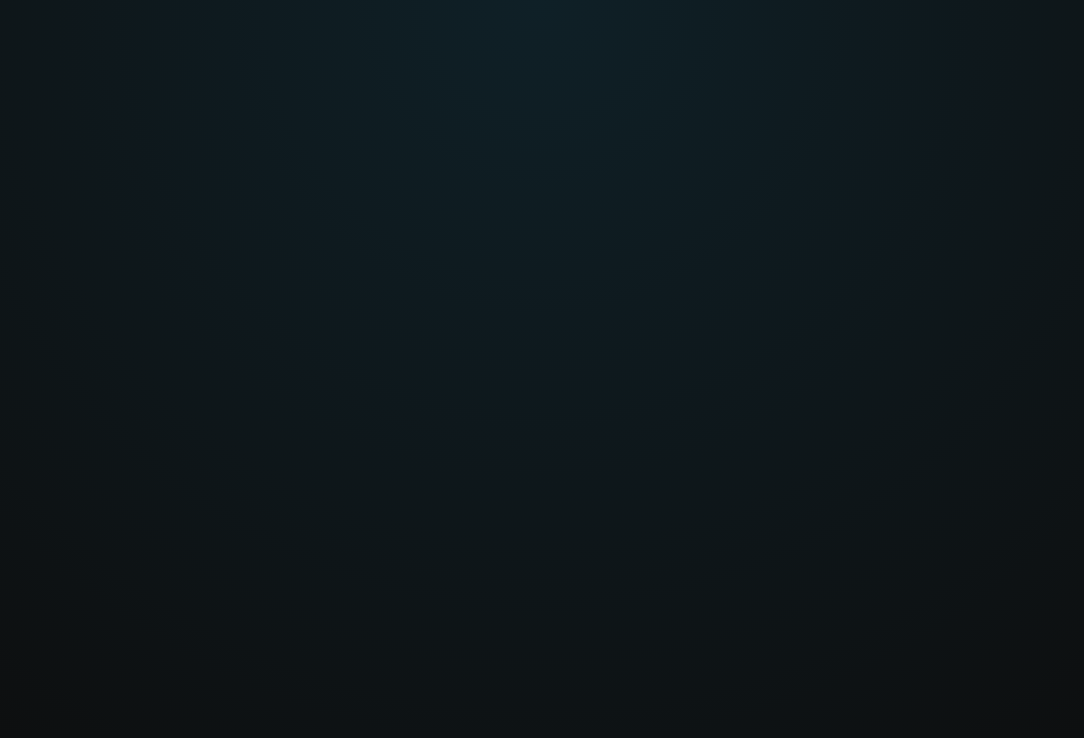
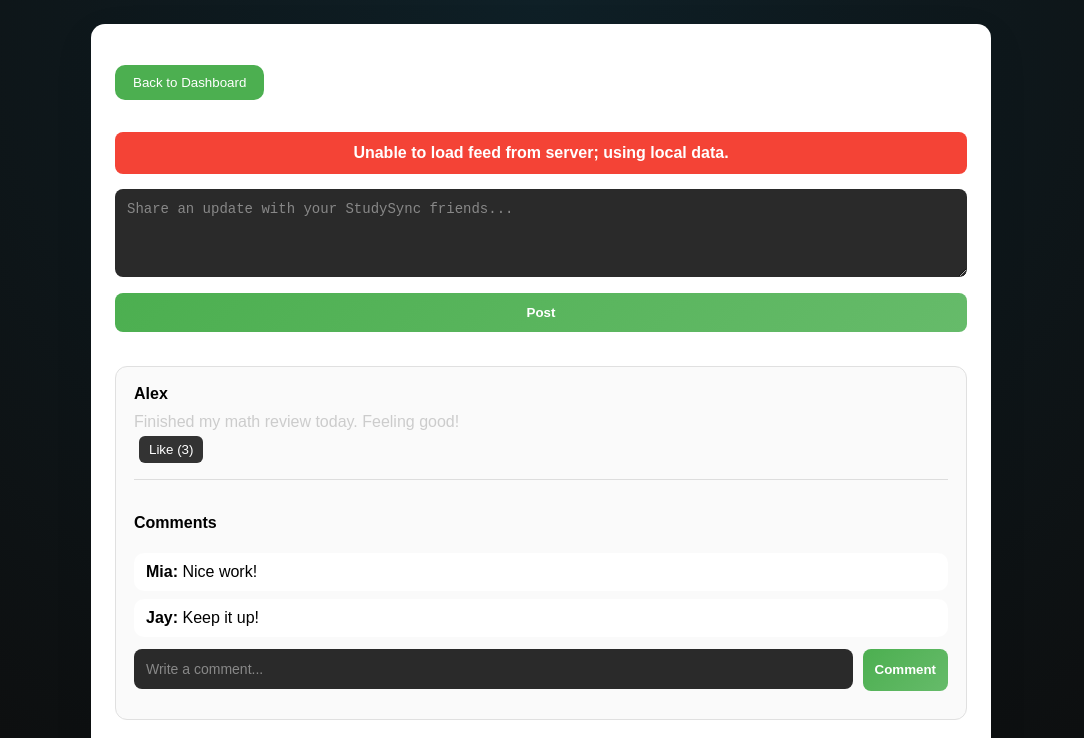
Before and after one commit to NetoCruzzz/studysync, a React (Create React App) app in the folder frontend/: page /feed in a window 1280 px wide. Before the commit this address had no page. Shown: the top 738 px of the page, without its empty margins (99-1183 px from the left). Built offline with nearby package versions, Linux system fonts and the light colour scheme; no server answers.

Commit message:
finisned up sprint 4-frontend: added feed, comments, and dashboard navigation

```diff
--- a/frontend/src/App.css
+++ b/frontend/src/App.css
@@ -146,3 +146,113 @@ p {
   background: #333;
   margin: 15px 0;
 }
+
+/* MESSAGES */
+.message {
+  padding: 12px;
+  border-radius: 8px;
+  margin-bottom: 15px;
+  font-weight: bold;
+  text-align: center;
+}
+
+.message.success {
+  background-color: #4caf50;
+  color: white;
+}
+
+.message.error {
+  background-color: #f44336;
+  color: white;
+}
+
+/* FEED */
+.feed-container {
+  display: flex;
+  justify-content: center;
+  padding: 24px;
+}
+
+.feed-card {
+  width: min(100%, 900px);
+  background: #fff;
+  border-radius: 14px;
+  box-shadow: 0 14px 40px rgba(0, 0, 0, 0.08);
+  padding: 24px;
+}
+
+.feed-header {
+  display: flex;
+  align-items: center;
+  justify-content: space-between;
+  gap: 16px;
+  margin-bottom: 16px;
+}
+
+.feed-post {
+  border: 1px solid #e0e0e0;
+  border-radius: 12px;
+  padding: 18px;
+  margin-bottom: 18px;
+  background: #fafafa;
+}
+
+.post-header {
+  margin-bottom: 10px;
+}
+
+.comments-section {
+  margin-top: 16px;
+  padding-top: 12px;
+  border-top: 1px solid #ddd;
+}
+
+.comment-item {
+  background: #fff;
+  padding: 10px 12px;
+  border-radius: 10px;
+  margin-bottom: 8px;
+}
+
+.comment-input-row {
+  display: grid;
+  grid-template-columns: 1fr auto;
+  gap: 10px;
+  margin-top: 12px;
+}
+
+.new-post-section {
+  margin-bottom: 24px;
+}
+
+.dashboard-actions {
+  display: flex;
+  gap: 14px;
+  flex-wrap: wrap;
+  margin-top: 16px;
+}
+
+.nav-button {
+  padding: 10px 18px;
+  background: #4caf50;
+  color: white;
+  border: none;
+  border-radius: 10px;
+  cursor: pointer;
+  text-decoration: none;
+  display: inline-flex;
+  align-items: center;
+  justify-content: center;
+}
+
+.nav-button:hover {
+  background: #3b8b3f;
+}
+
+.empty-state {
+  color: #555;
+  padding: 14px;
+  background: #f5f5f5;
+  border-radius: 10px;
+  text-align: center;
+}
--- a/frontend/src/App.js
+++ b/frontend/src/App.js
@@ -3,7 +3,7 @@ import { BrowserRouter as Router, Routes, Route } from 'react-router-dom';
 import Login from './Login';
 import Register from './Register';
 import Dashboard from './Dashboard';
-import Profile from './Profile';
+import Feed from './Feed';
 
 function App() {
   return (
@@ -12,7 +12,7 @@ function App() {
         <Route path="/" element={<Login />} />
         <Route path="/register" element={<Register />} />
         <Route path="/dashboard" element={<Dashboard />} />
-        <Route path="/profile" element={<Profile />} />
+        <Route path="/feed" element={<Feed />} />
       </Routes>
     </Router>
   );
--- /dev/null
+++ b/frontend/src/Feed.js
@@ -0,0 +1,234 @@
+import React, { useEffect, useState } from 'react';
+import { useNavigate } from 'react-router-dom';
+import './App.css';
+
+const defaultPosts = [
+  {
+    id: 1,
+    author: 'Alex',
+    content: 'Finished my math review today. Feeling good!',
+    comments: [
+      { id: 11, author: 'Mia', text: 'Nice work!' },
+      { id: 12, author: 'Jay', text: 'Keep it up!' }
+    ],
+    likes: 3,
+    likedByMe: false
+  },
+  {
+    id: 2,
+    author: 'Sofia',
+    content: 'Anyone want to join a study session for biology?',
+    comments: [{ id: 21, author: 'Noah', text: 'Count me in!' }],
+    likes: 1,
+    likedByMe: false
+  }
+];
+
+const STORAGE_KEY = 'studysync_feed_posts';
+
+function Feed() {
+  const [posts, setPosts] = useState(defaultPosts);
+  const [newPost, setNewPost] = useState('');
+  const [commentText, setCommentText] = useState({});
+  const [status, setStatus] = useState('');
+  const [loading, setLoading] = useState(true);
+  const [error, setError] = useState('');
+  const navigate = useNavigate();
+
+  useEffect(() => {
+    const stored = localStorage.getItem(STORAGE_KEY);
+    if (stored) {
+      setPosts(JSON.parse(stored));
+      setLoading(false);
+      return;
+    }
+
+    const loadFeed = async () => {
+      try {
+        const res = await fetch('http://localhost:5000/api/feed');
+        const data = await res.json();
+        if (res.ok) {
+          const serverPosts = Array.isArray(data.posts)
+            ? data.posts
+            : Array.isArray(data)
+            ? data
+            : defaultPosts;
+          setPosts(serverPosts);
+        }
+      } catch {
+        setError('Unable to load feed from server; using local data.');
+      } finally {
+        setLoading(false);
+      }
+    };
+
+    loadFeed();
+  }, []);
+
+  useEffect(() => {
+    localStorage.setItem(STORAGE_KEY, JSON.stringify(posts));
+  }, [posts]);
+
+  const showStatus = (message) => {
+    setStatus(message);
+    setTimeout(() => setStatus(''), 1800);
+  };
+
+  const handleCreatePost = async () => {
+    const trimmed = newPost.trim();
+    if (!trimmed) return;
+
+    const created = {
+      id: Date.now(),
+      author: 'You',
+      content: trimmed,
+      comments: [],
+      likes: 0,
+      likedByMe: false
+    };
+
+    setPosts((prev) => [created, ...prev]);
+    setNewPost('');
+    showStatus('Post created');
+
+    try {
+      await fetch('http://localhost:5000/api/feed', {
+        method: 'POST',
+        headers: { 'Content-Type': 'application/json' },
+        body: JSON.stringify({ content: trimmed })
+      });
+    } catch {
+      // frontend-only fallback
+    }
+  };
+
+  const handleAddComment = async (postId) => {
+    const text = (commentText[postId] || '').trim();
+    if (!text) return;
+
+    setPosts((prev) =>
+      prev.map((post) =>
+        post.id === postId
+          ? {
+              ...post,
+              comments: [...post.comments, { id: Date.now(), author: 'You', text }]
+            }
+          : post
+      )
+    );
+
+    setCommentText((prev) => ({ ...prev, [postId]: '' }));
+    showStatus('Comment added');
+
+    try {
+      await fetch(`http://localhost:5000/api/feed/${postId}/comment`, {
+        method: 'POST',
+        headers: { 'Content-Type': 'application/json' },
+        body: JSON.stringify({ text })
+      });
+    } catch {
+      // frontend-only fallback
+    }
+  };
+
+  const handleToggleLike = (postId) => {
+    setPosts((prev) =>
+      prev.map((post) => {
+        if (post.id !== postId) return post;
+
+        const likedByMe = !post.likedByMe;
+        const likes = likedByMe ? post.likes + 1 : Math.max(post.likes - 1, 0);
+
+        return { ...post, likedByMe, likes };
+      })
+    );
+  };
+
+  return (
+    <div className="feed-container">
+      <div className="feed-card">
+        <div className="feed-header">
+          <button className="nav-button" onClick={() => navigate('/dashboard')}>
+            Back to Dashboard
+          </button>
+          <h1>Social Feed</h1>
+        </div>
+
+        {loading && <div className="message info">Loading feed…</div>}
+        {error && <div className="message error">{error}</div>}
+        {status && <div className="message success">{status}</div>}
+
+        <div className="new-post-section">
+          <textarea
+            className="login-input"
+            rows="4"
+            value={newPost}
+            placeholder="Share an update with your StudySync friends..."
+            onChange={(e) => setNewPost(e.target.value)}
+          />
+          <button className="login-button" onClick={handleCreatePost}>
+            Post
+          </button>
+        </div>
+
+        {posts.length === 0 ? (
+          <div className="empty-state">No posts yet. Start the conversation!</div>
+        ) : (
+          posts.map((post) => (
+            <div key={post.id} className="feed-post">
+              <div className="post-header">
+                <strong>{post.author}</strong>
+              </div>
+              <p>{post.content}</p>
+
+              <div className="post-actions" style={{ marginBottom: '14px' }}>
+                <button
+                  className="task-btn"
+                  style={{ width: 'auto' }}
+                  onClick={() => handleToggleLike(post.id)}
+                >
+                  {post.likedByMe ? 'Unlike' : 'Like'} ({post.likes})
+                </button>
+              </div>
+
+              <div className="comments-section">
+                <h4>Comments</h4>
+                {post.comments.length === 0 ? (
+                  <div className="empty-state">No comments yet.</div>
+                ) : (
+                  post.comments.map((comment) => (
+                    <div key={comment.id} className="comment-item">
+                      <strong>{comment.author}:</strong> {comment.text}
+                    </div>
+                  ))
+                )}
+
+                <div className="comment-input-row">
+                  <input
+                    className="login-input"
+                    value={commentText[post.id] || ''}
+                    placeholder="Write a comment..."
+                    onChange={(e) =>
+                      setCommentText((prev) => ({
+                        ...prev,
+                        [post.id]: e.target.value
+                      }))
+                    }
+                  />
+                  <button
+                    className="login-button"
+                    onClick={() => handleAddComment(post.id)}
+                  >
+                    Comment
+                  </button>
+                </div>
+              </div>
+            </div>
+          ))
+        )}
+      </div>
+    </div>
+  );
+}
+
+export default Feed;
--- a/frontend/src/Login.js
+++ b/frontend/src/Login.js
@@ -7,6 +7,8 @@ function Login() {
   const navigate = useNavigate();
   const [username, setUsername] = useState('');
   const [password, setPassword] = useState('');
+  const [message, setMessage] = useState('');
+  const [messageType, setMessageType] = useState(''); // 'success' or 'error'
 
   const handleLogin = async () => {
     try {
@@ -19,14 +21,17 @@ function Login() {
       const data = await res.json();
 
       if (res.ok) {
-        alert('Login successful!');
-        navigate('/dashboard');
+        setMessage('Login successful!');
+        setMessageType('success');
+        setTimeout(() => navigate('/dashboard'), 1500); // Delay navigation to show message
       } else {
-        alert(data.error || data.message || 'Login failed');
+        setMessage(data.error || data.message || 'Login failed');
+        setMessageType('error');
       }
     } catch (err) {
-      alert("Backend not connected — simulating login");
-      navigate('/dashboard', { state: { username } });
+      setMessage("Backend not connected — simulating login");
+      setMessageType('error');
+      setTimeout(() => navigate('/dashboard', { state: { username } }), 1500);
     }
   };
 
@@ -35,6 +40,12 @@ function Login() {
       <div className="login-card">
         <h1>StudySync</h1>
         <h3>Login</h3>
+
+        {message && (
+          <div className={`message ${messageType}`}>
+            {message}
+          </div>
+        )}
 
         <input
           className="login-input"
--- a/frontend/src/Register.js
+++ b/frontend/src/Register.js
@@ -8,8 +8,11 @@ function Register() {
   const [username, setUsername] = useState('');
   const [email, setEmail] = useState('');
   const [password, setPassword] = useState('');
+  const [message, setMessage] = useState('');
+  const [messageType, setMessageType] = useState(''); // 'success' or 'error'
 
   const handleRegister = async () => {
+
     try {
       const res = await fetch('http://localhost:5000/api/auth/register', {
         method: 'POST',
@@ -20,21 +23,21 @@ function Register() {
       const data = await res.json();
 
       if (res.ok) {
-        alert('Registered successfully!');
-        navigate('/');
+        setMessage('Registered successfully!');
+        setMessageType('success');
+        setTimeout(() => navigate('/'), 1500); // Delay navigation to show message
       } else {
-        alert(data.message || 'Registration failed');
+        setMessage(data.message || 'Registration failed');
+        setMessageType('error');
       }
 
     } catch (err) {
       console.log("Backend not running — fallback mode");
 
       // ✅ FALLBACK (so you’re not blocked)
-      alert("Backend not connected — simulating registration");
-
-      navigate('/dashboard', {
-        state: { username, email }
-      });
+      setMessage("Backend not connected — simulating registration");
+      setMessageType('error');
+      setTimeout(() => navigate('/dashboard', { state: { username, email } }), 1500);
     }
   };
 
@@ -43,6 +46,12 @@ function Register() {
       <div className="login-card">
         <h1>StudySync</h1>
         <h3>Register</h3>
+
+        {message && (
+          <div className={`message ${messageType}`}>
+            {message}
+          </div>
+        )}
 
         <input
           className="login-input"
```
Also changed, not shown: frontend/src/Dashboard.js (+7 -0 lines), 2 other files (tests, documents, lock files or other folders).
